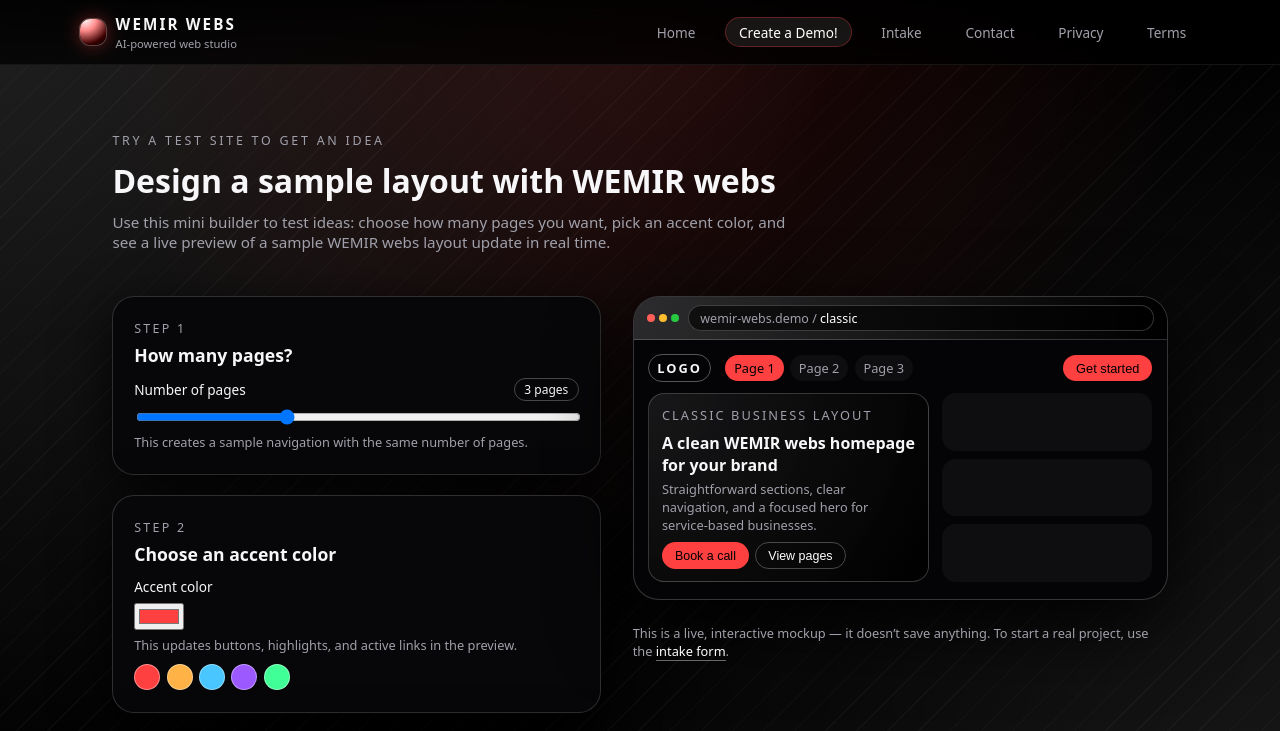
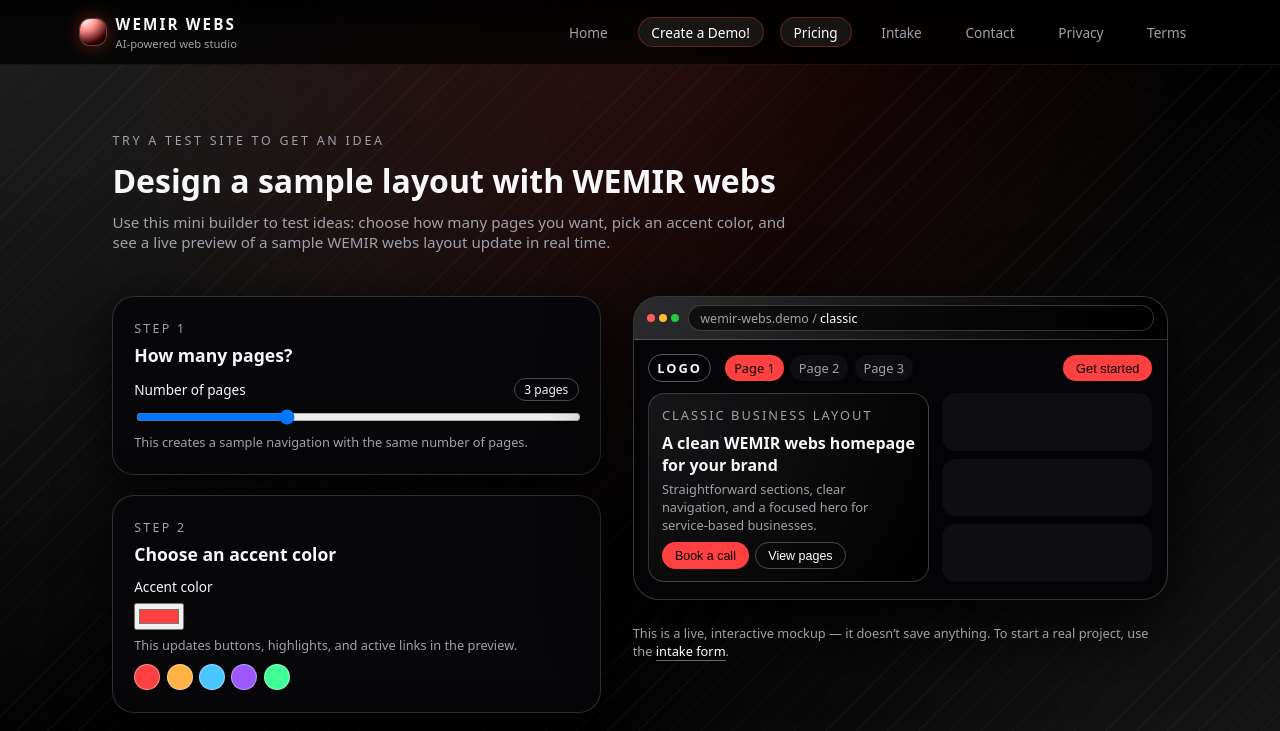
Before and after one commit to WemirKG/WEMIR-webs-Official, a plain HTML site: page demo.html in a window 1280 px wide. Shown: the top 731 px of the page. Drawn offline with Linux system fonts and the light colour scheme.

Commit message:
Add Pricing link to main navigation

```diff
--- a/demo.html
+++ b/demo.html
@@ -25,6 +25,7 @@
       <nav class="main-nav">
         <a href="index.html" class="nav-link">Home</a>
         <a href="demos.html" class="nav-link active">Create a Demo!</a>
+        <a href="pricing.html" class="nav-link active">Pricing</a>
         <a href="intake.html" class="nav-link">Intake</a>
         <a href="contact.html" class="nav-link">Contact</a>
         <a href="privacy.html" class="nav-link">Privacy</a>
```
